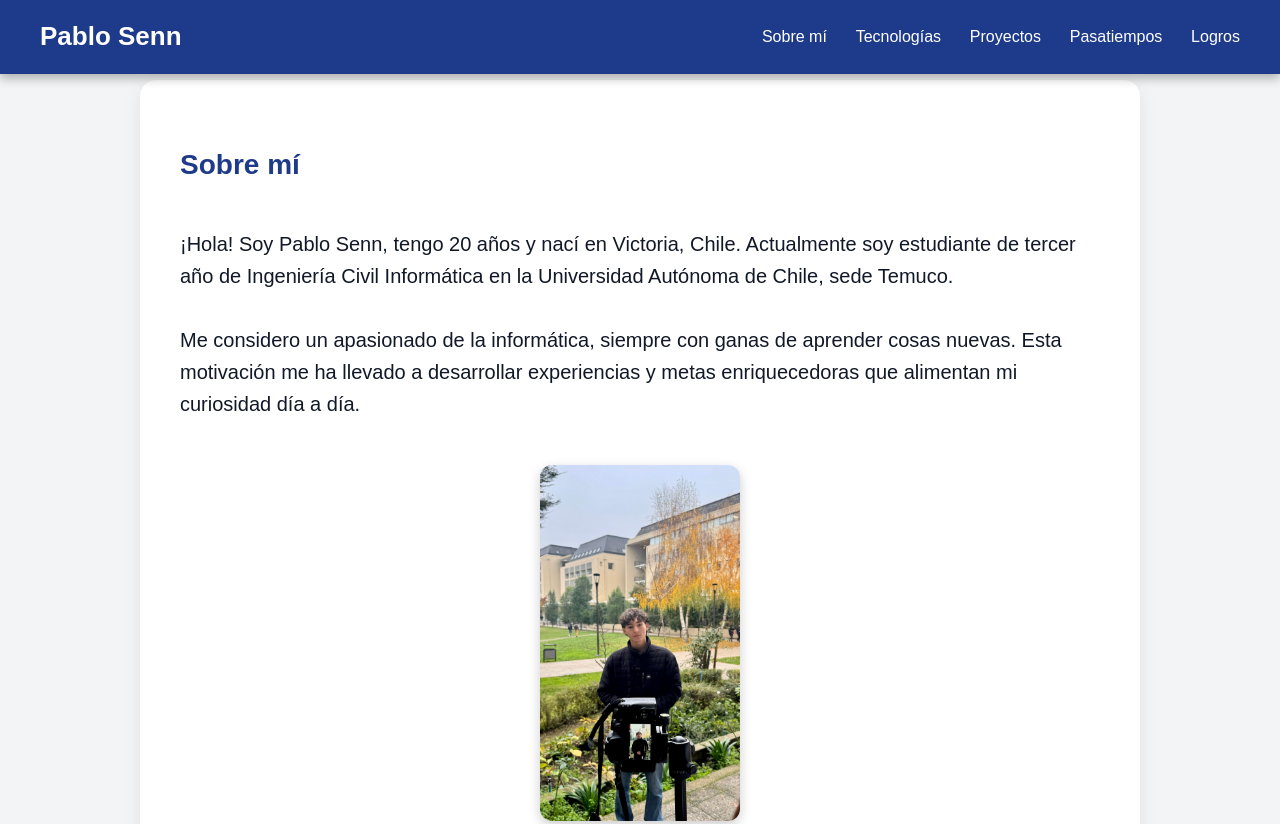
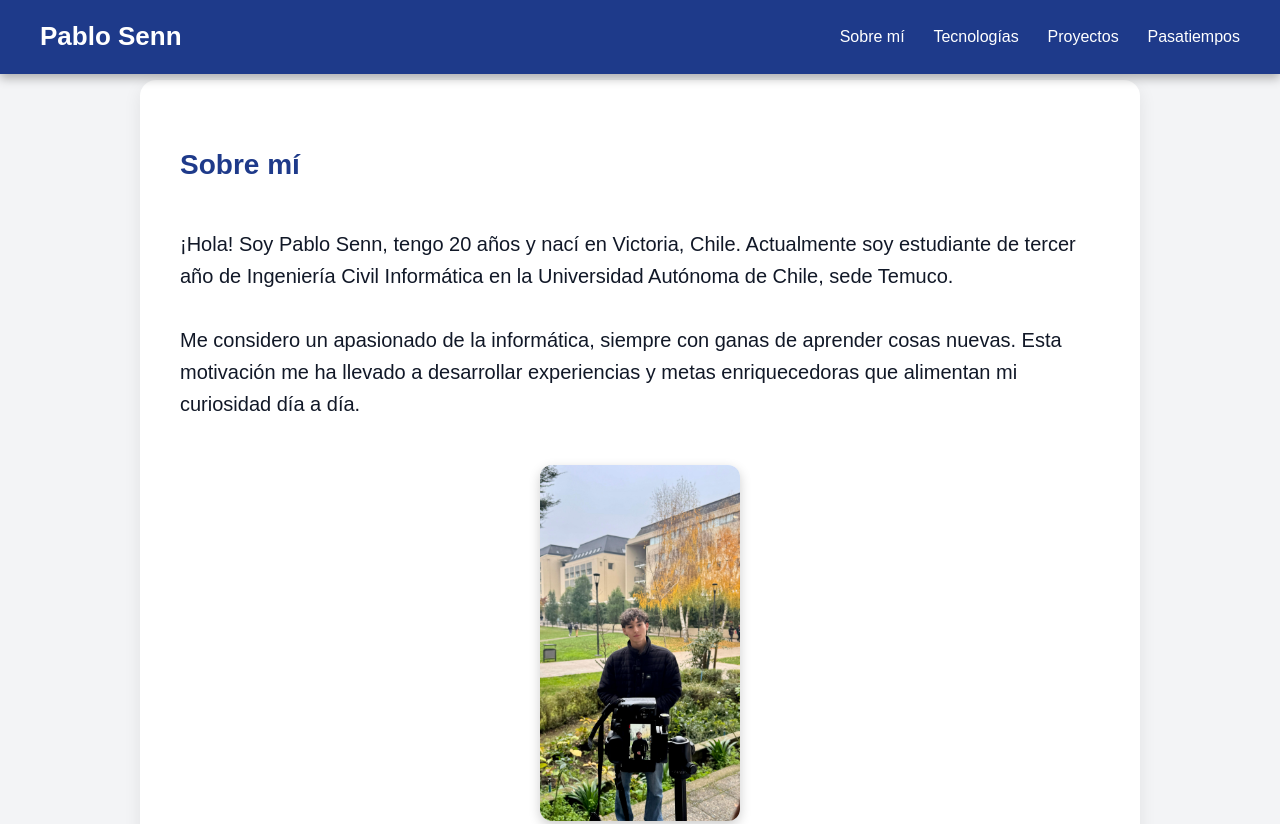
Before and after one commit to Pablosennc/PortafolioPS.github.io, a plain HTML site: page index.html in a window 1280 px wide. Shown: the top 824 px of the page. Drawn offline with Linux system fonts and the light colour scheme.

Commit message:
Update index.html

```diff
--- a/index.html
+++ b/index.html
@@ -16,7 +16,6 @@
                 <li><a href="#tecnologias">Tecnologías</a></li>
                 <li><a href="#proyectos">Proyectos</a></li>
                 <li><a href="#pasatiempos">Pasatiempos</a></li>
-                <li><a href="#logros">Logros</a></li>
             </ul>
         </nav>
     </header>
```
